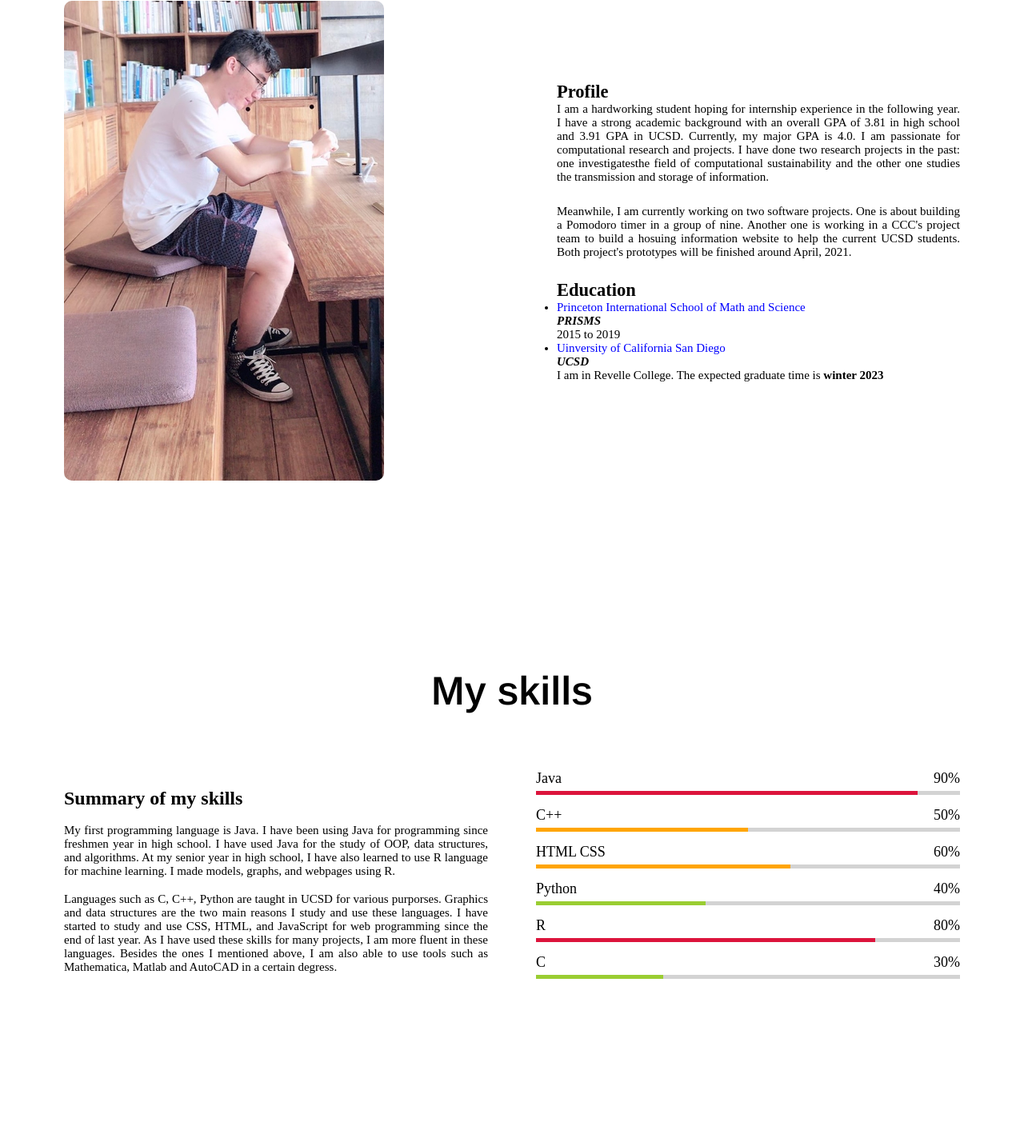
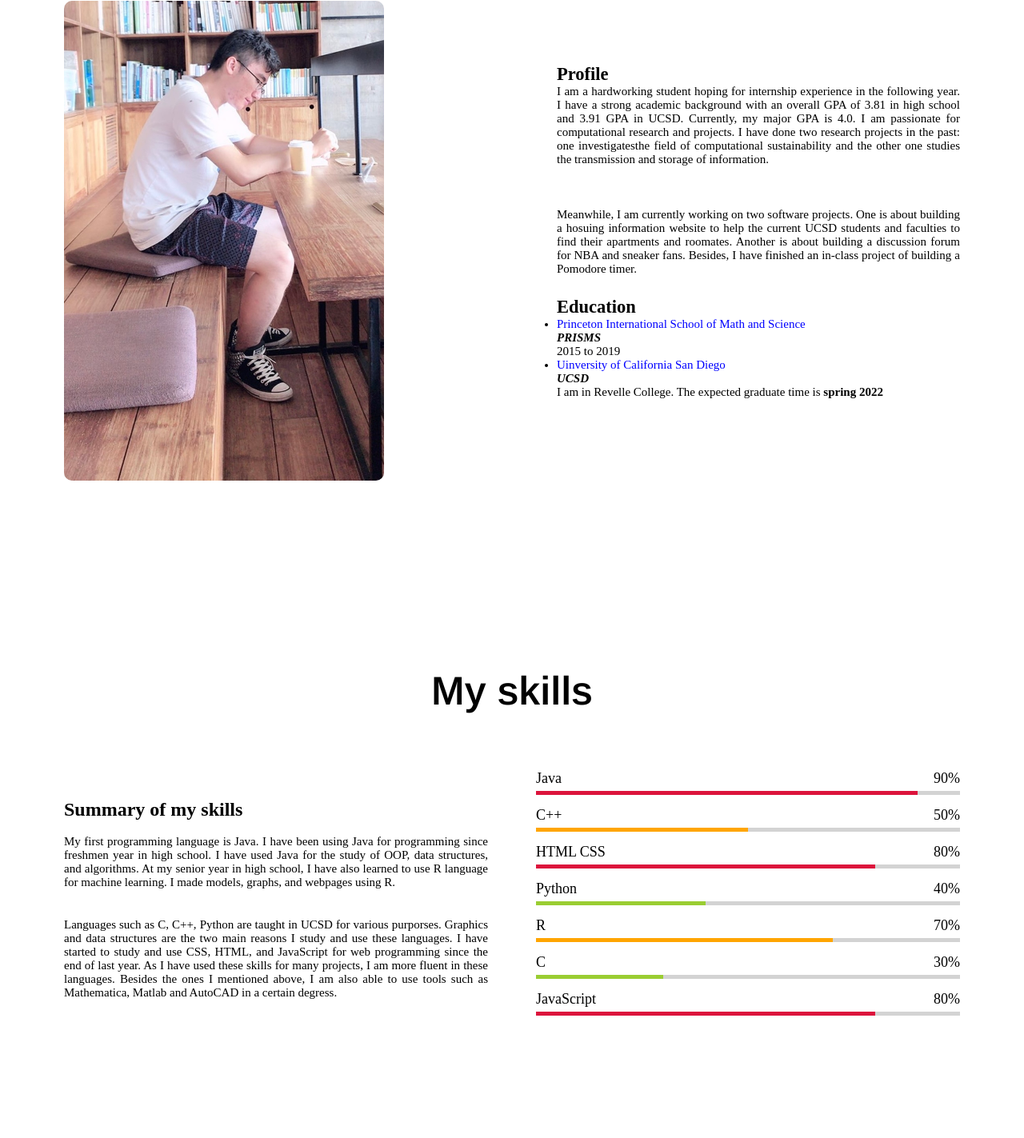
Before and after one commit to RLinter/ruichenli, a plain HTML site: page index.html in a window 1280 px wide. Shown: the part 1057-2480 px from the top of the page at 80% size. Drawn offline with nearby package versions, Linux system fonts and the light colour scheme.

Commit message:
Update my recent changes

```diff
--- a/index.html
+++ b/index.html
@@ -51,12 +51,10 @@
                                     investigatesthe field of computational sustainability and the other one studies
                                     the transmission and storage of information.
                                 </p>
-                                <br>
+                                <br></br>
                                 <p>
-                                    Meanwhile, I am currently working on two software projects. One is about building a
-                                    Pomodoro timer in a group of nine. Another one is working in a CCC's project team to
-                                    build a hosuing information website to help the current UCSD students. Both project's
-                                    prototypes will be finished around April, 2021.
+                                    Meanwhile, I am currently working on two software projects. One is about building a hosuing information website to help the current UCSD students and faculties to find their apartments and roomates. Another is about building a discussion forum for NBA and sneaker fans.
+                                    Besides, I have finished an in-class project of building a Pomodore timer.
                                 </p>
                             <br>
                             <h2>Education</h2>
@@ -72,7 +70,7 @@
                                         <a href="https://ucsd.edu/" target="_college">Uinversity of California San Diego</a>
                                         <br>
                                         <strong><i>UCSD</i></strong>
-                                        <p>I am in Revelle College. The expected graduate time is <b>winter 2023</b></p>
+                                        <p>I am in Revelle College. The expected graduate time is <b>spring 2022</b></p>
                                     </li>
                                 </ul>
                             <br>
@@ -97,7 +95,7 @@
                             my senior year in high school, I have also learned to use R language for machine learning. I made
                             models, graphs, and webpages using R.
                         </p>
-                        <br>
+                        <br></br>
                         <p>
                             Languages such as C, C++, Python are taught in UCSD for various purporses. Graphics and data structures
                             are the two main reasons I study and use these languages. I have started to study and use CSS, HTML, and
@@ -126,7 +124,7 @@
                         <div class="bars">
                             <div class="info">
                                 <span>HTML CSS</span>
-                                <span>60%</span>
+                                <span>80%</span>
                             </div>
                             <div class="line html"></div>
                         </div>
@@ -142,7 +140,7 @@
                         <div class="bars">
                             <div class="info">
                                 <span>R</span>
-                                <span>80%</span>
+                                <span>70%</span>
                             </div>
                             <div class="line r"></div>
                         </div>
@@ -153,6 +151,14 @@
                                 <span>30%</span>
                             </div>
                             <div class="line c"></div>
+                        </div>
+
+                        <div class="bars">
+                            <div class="info">
+                                <span>JavaScript</span>
+                                <span>80%</span>
+                            </div>
+                            <div class="line js"></div>
                         </div>
 
                     </div>
@@ -178,7 +184,7 @@
                               </tr>
                         </thead>
                         <tbody>
-                            <tr>
+
                                 <td>Computational sustainability research</td>
                                 <td>
                                   In PRISMS, I finished a two year computational sustainability research for
@@ -213,6 +219,14 @@
                                       add roomate matching function so that it can benefit the students.
                                   </td>
                                 </tr>
+                                <tr>
+                                    <td>Pomodoro Timer</td>
+                                    <td>
+                                        I worked with a group of 9 in building this Pomodoro Timer as an in-class project. This timer
+                                        aims to track your tasks and boost your productivity. Click <a href="https://calee0316.github.io/cse110-w21-group3/timer/index.html">here</a> to get into the website, or the following
+                                        is the complete link: https://calee0316.github.io/cse110-w21-group3/timer/index.html.
+                                    </td>
+                                </tr>
                         </tbody>
                       </table>
                 </div>
--- a/style.css
+++ b/style.css
@@ -247,20 +247,24 @@ section .title{
     background: orange;
 }
 .skills-content .right .html::before{
-    width: 60%;
-    background: orange;
+    width: 80%;
+    background: crimson;
 }
 .skills-content .right .py::before{
     width: 40%;
     background: yellowgreen;
 }
 .skills-content .right .r::before{
-    width: 80%;
-    background: crimson;
+    width: 70%;
+    background: orange;
 }
 .skills-content .right .c::before{
     width: 30%;
     background: yellowgreen;
+}
+.skills-content .right .js::before{
+    width: 80%;
+    background: crimson;
 }
 
 /* Experience CSS */
```
Also changed, not shown: 1 other file. Lines whose indentation alone changed are shown as unchanged.
